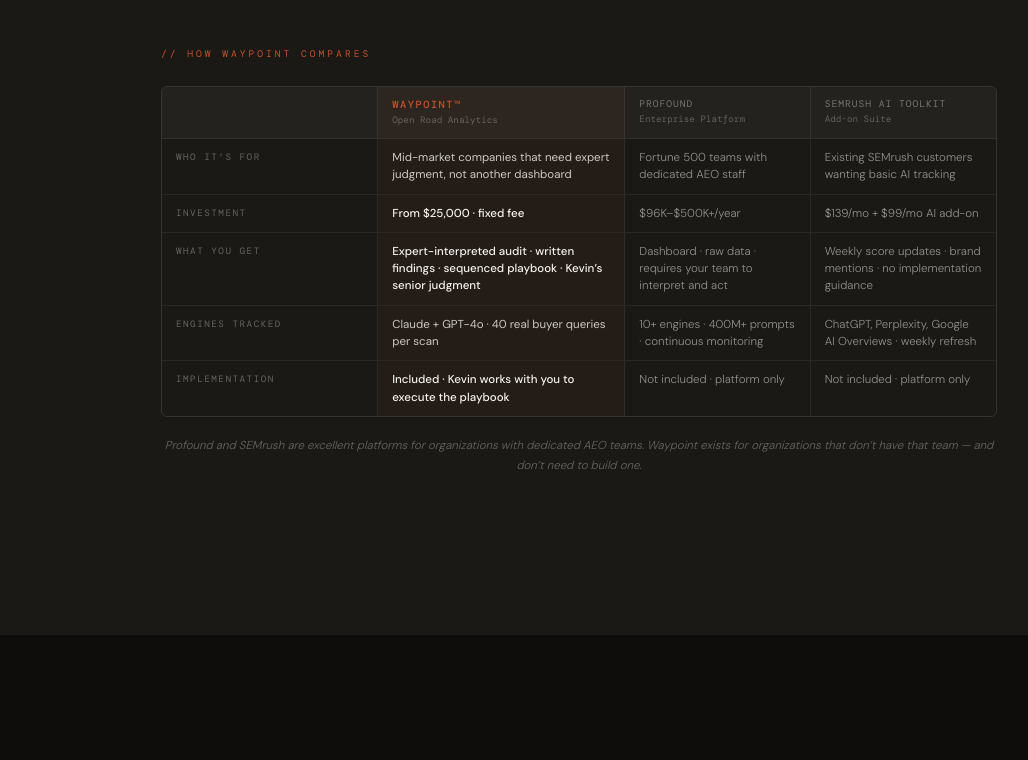
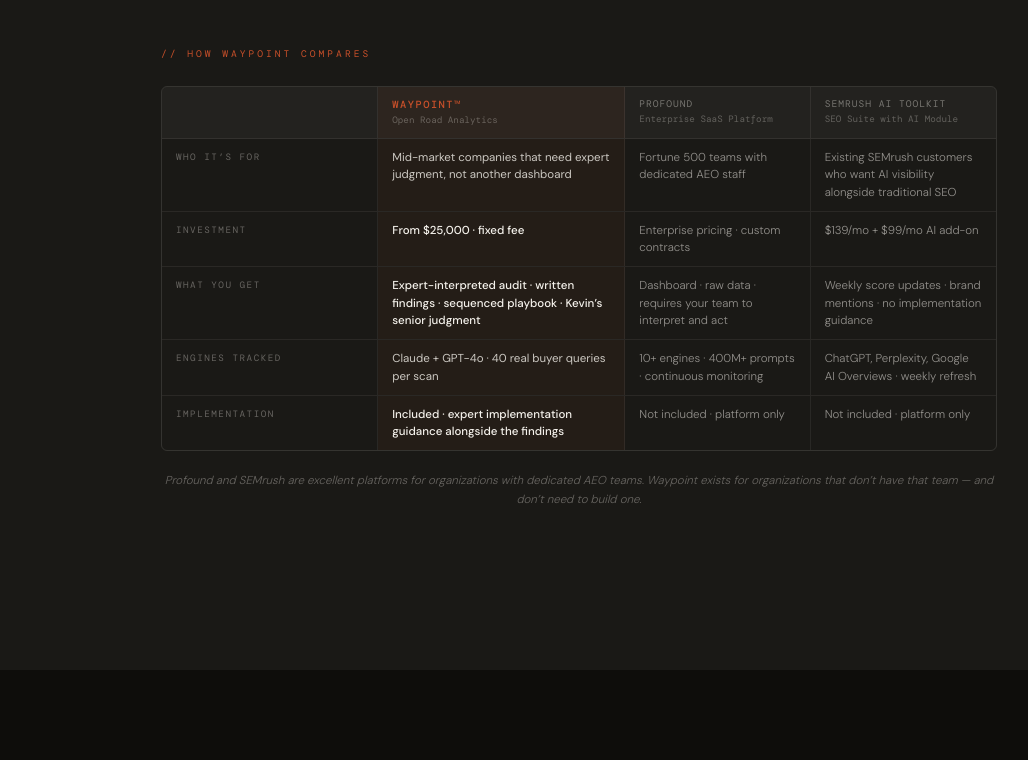
Before and after one commit to kmccarthy01-wyckoff/openroadanalytics, a website: page index.html in a window 1280 px wide. Shown: the part 2330-3090 px from the top of the page, without its empty margins (61-1089 px from the left). Drawn offline with nearby package versions, Linux system fonts and the light colour scheme; a web font is replaced by a local one.

Commit message:
Add files via upload

```diff
--- a/index.html
+++ b/index.html
@@ -1546,19 +1546,19 @@ footer {
       <div class="comparison-row comparison-header" role="row">
         <div class="comparison-cell label" role="columnheader"></div>
         <div class="comparison-cell col-waypoint" role="columnheader">Waypoint™<br><span>Open Road Analytics</span></div>
-        <div class="comparison-cell col-other" role="columnheader">Profound<br><span>Enterprise Platform</span></div>
-        <div class="comparison-cell col-other" role="columnheader">SEMrush AI Toolkit<br><span>Add-on Suite</span></div>
+        <div class="comparison-cell col-other" role="columnheader">Profound<br><span>Enterprise SaaS Platform</span></div>
+        <div class="comparison-cell col-other" role="columnheader">SEMrush AI Toolkit<br><span>SEO Suite with AI Module</span></div>
       </div>
       <div class="comparison-row" role="row">
         <div class="comparison-cell label" role="rowheader">Who it’s for</div>
         <div class="comparison-cell col-waypoint">Mid-market companies that need expert judgment, not another dashboard</div>
         <div class="comparison-cell col-other">Fortune 500 teams with dedicated AEO staff</div>
-        <div class="comparison-cell col-other">Existing SEMrush customers wanting basic AI tracking</div>
+        <div class="comparison-cell col-other">Existing SEMrush customers who want AI visibility alongside traditional SEO</div>
       </div>
       <div class="comparison-row" role="row">
         <div class="comparison-cell label" role="rowheader">Investment</div>
         <div class="comparison-cell col-waypoint highlight">From $25,000 · fixed fee</div>
-        <div class="comparison-cell col-other">$96K–$500K+/year</div>
+        <div class="comparison-cell col-other">Enterprise pricing · custom contracts</div>
         <div class="comparison-cell col-other">$139/mo + $99/mo AI add-on</div>
       </div>
       <div class="comparison-row" role="row">
@@ -1575,7 +1575,7 @@ footer {
       </div>
       <div class="comparison-row" role="row">
         <div class="comparison-cell label" role="rowheader">Implementation</div>
-        <div class="comparison-cell col-waypoint highlight">Included · Kevin works with you to execute the playbook</div>
+        <div class="comparison-cell col-waypoint highlight">Included · expert implementation guidance alongside the findings</div>
         <div class="comparison-cell col-other">Not included · platform only</div>
         <div class="comparison-cell col-other">Not included · platform only</div>
       </div>
@@ -1691,7 +1691,7 @@ footer {
           AI visibility and analytics<br>consulting that <em>performs.</em>
         </h2>
       </div>
-      <p class="section-intro">From AI search visibility diagnostics to marketing measurement frameworks — senior analytics expertise for organizations that need enterprise-grade intelligence without enterprise-grade overhead.</p>
+      <p class="section-intro">From AI search visibility diagnostics to marketing measurement frameworks — senior analytics expertise for organizations that need senior analytics expertise scaled to the size of the engagement.</p>
     </div>
 
     <!-- GEO answer capsule — invisible to visitors, cited by AI engines -->
```
Also changed, not shown: waypoint.html (+1 -1 lines).
